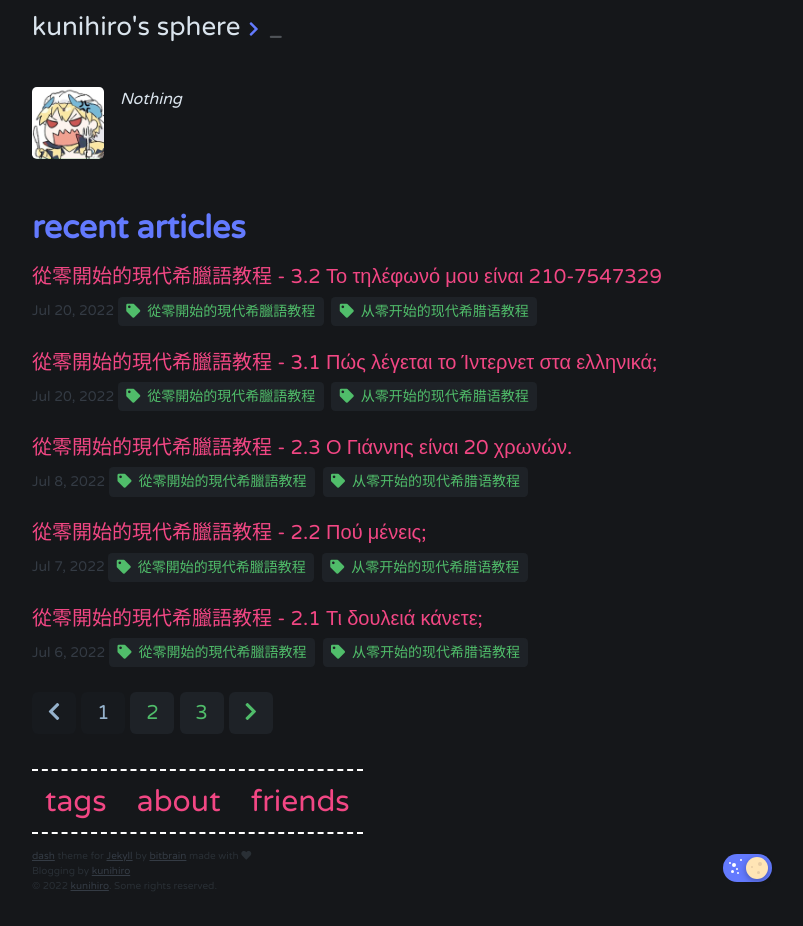
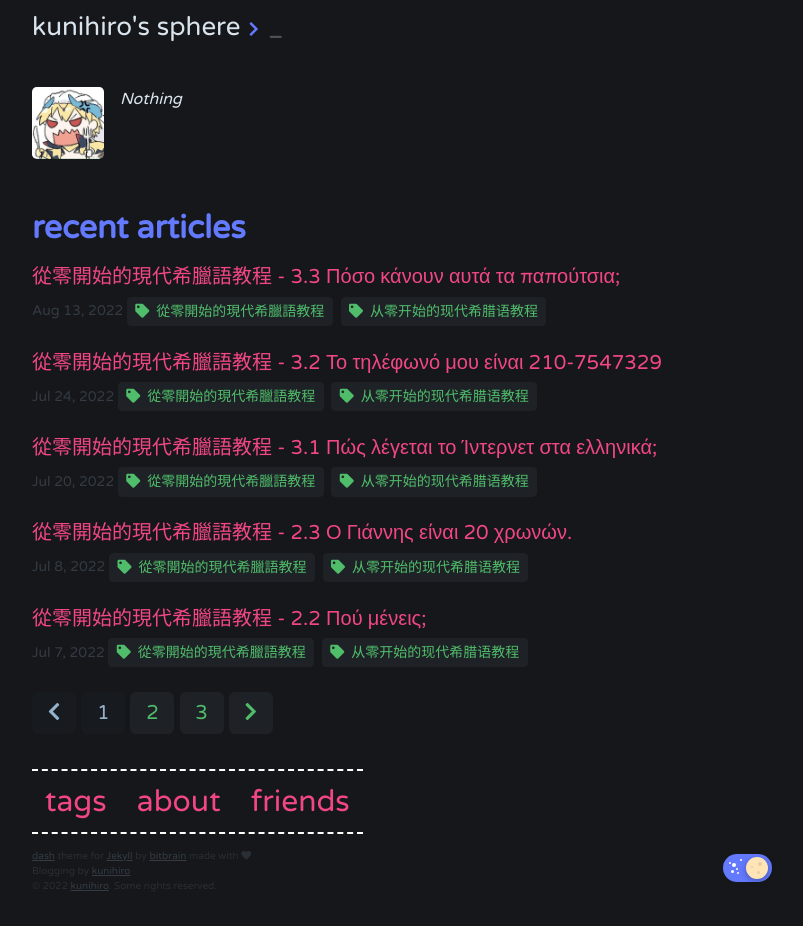
Before and after one commit to Linoleum2609/Linoleum2609.github.io, a Jekyll site: the page built from index.html, in a window 1280 px wide. Shown: the whole page, without its empty margins (238-1041 px from the left). Built offline with Jekyll 4.4.1, drawn with Linux system fonts in a browser that asks for light colours; the list of posts is cut into pages by our own code; part of the change alters nothing that is shown.

Commit message:
new article

```diff
--- a/_posts/2022-07-24-to-tilefono-moy.md
+++ b/_posts/2022-07-24-to-tilefono-moy.md
@@ -1,7 +1,7 @@
 ---
 layout: post
 title:  "從零開始的現代希臘語教程 - 3.2 Το τηλέφωνό μου είναι 210-7547329"
-date:   2022-07-20
+date:   2022-07-24
 tags: 從零開始的現代希臘語教程 从零开始的现代希腊语教程
 ---
 
@@ -10,7 +10,7 @@ tags: 從零開始的現代希臘語教程 从零开始的现代希腊语教程
 
 ---
 
-## 對話1
+## 對話2
 
 **Πιτσαρία**: Πιτσαρία «Pizza M», παρακαλώ;
 **Δημήτρια**: Θα ήθελα μια πίτσα σπέσιαλ.
@@ -24,7 +24,7 @@ tags: 從零開始的現代希臘語教程 从零开始的现代希腊语教程
 **Δημήτρια**: Ευχαριστώ.
 **Πιτσαρία**: Παρακαλώ.
 
---
+---
 
 1. 「Θα ήθελα」相當於英語的「I'd like」，表示「我想要」的一種很委婉的說法。「θα + 持續式過去時」是一種很少見而且用起來偏複雜的結構，這邊建議先只記住這一個當成固定搭配，否則後面時態可能會錯亂；
 2. 「τίποτ'」是「τίποτα」的縮略寫法，這個「α」當後面單詞是「α」開頭時可以省掉用「'」代替。它還有一種寫法是「τίποτε」；
--- /dev/null
+++ b/_posts/2022-08-13-poso-kanoun-auta-ta-papoutsia.md
@@ -0,0 +1,119 @@
+---
+layout: post
+title:  "從零開始的現代希臘語教程 - 3.3 Πόσο κάνουν αυτά τα παπούτσια;"
+date:   2022-08-13
+tags: 從零開始的現代希臘語教程 从零开始的现代希腊语教程
+---
+
+## 對話3
+
+**Πωλητής**: Καλημέρα σας, κυρία.
+**Πελάτισσα**: Καλημέρα. Πόσο κάνουν αυτά τα παπούτσια;
+**Πωλητής**: Μισό λεπτό... Κάνουν 800 ευρώ.
+**Πελάτισσα**: Είναι ακριβά, ε;
+**Πωλητής**: Α, είναι ιταλικά. Πουλάμε επίσης τα φτηνά παπούτσια στο δίπλο εμπορικό.
+**Πελάτισσα**: Ευχαριστώ.
+
+---
+
+1. κύριος/κυρία（名詞）和 κύριος, -α, -ο（形容詞）
+
+    形容詞的 κύριος, -α, -ο 是「最重要的；主要的」的意思；\
+    作為名詞的 κύριος 便是「先生」之意，那麼陰性的「κυρία」便是「女士」。其呼格形式分別是「κύριε」和「κυρία」（在文中用的便是呼格）。
+
+    主要是區分形容詞陰性的「κύρια」與名詞的「κυρία」，這倆只有重音不一樣。
+
+2. 呼格（Κλητική）
+
+    名詞的呼格用於稱呼人、動物或物件等。
+
+    在現代希臘語中，呼格不需要加任何冠詞，其形式與賓格一致，只有一個詞尾是例外，也就是以 -ος 結尾的單詞。
+
+    一方面，短的單詞可以直接去掉 ς，比如「Μάρκος」的呼格就是「Μάρκο」；當單詞「比較長」時詞尾會變成 -ε，比如「Μαρτίνος」就變成了「Μαρτίνε」。至於多長嘛，鬼知道，~~不如相信一下自己的直覺~~。
+
+3. αυτός, -ή, -ό
+
+	這是我們見到的第一個指示代詞（Δεικτική αντωνυμία），用於近稱（「這個」），其變位如下：
+
+	| αριθμός         | γένη           | αρσενικό  | θηλυκό    | ουδέτερο |
+	| ------------- | -------------- | --------- | --------- | -------- |
+	| **ενικός**          | **ονομαστική** | αυτ**ός** | αυτ**ή**  | αυτ**ό** |
+	|                          | **αιτιατική**  | αυτ**ό**  | αυτ**ή**  | αυτ**ό** |
+	| **πληθυντικός** | **ονομαστική** | αυτ**οί** | αυτ**ές** | αυτ**ά** |
+
+4. 「多少錢」的說法：Πόσο κάνει
+
+    這個用法其實很簡單，和英語差不多，後面會加上主格。
+
+    但因為「πόσο」才是「how many/how much」之意，「κάνει (it cost)」在這裡是動詞，所以又會扯上前後一致的問題：
+
+    \- Πόσο κάνει **αυτό το ρολόι**;
+    \- Πόσο κάνουν **αυτά τα ρολόγια;**
+
+    「Πόσο κάνει」的「How much」之意主要在計數上，所以加（συν/και）減（πλην）也是用的這個：
+
+    \- Πόσο κάνει δύο και δύο;
+    \-  Δύο και δύο κάνει τέσσερα.
+
+    \- Πόσο κάνει είκοσι πλην δέκα;
+    \- Κάνει δέκα.
+
+5. 形容詞的單數賓格
+
+	與名詞相比，形容詞的變化更為規律。通常來說，一般的形容詞有如下變化：
+
+	1. 當詞尾前是元音時（比如 ακριβός），此時陽、陰、中的詞尾分別是 -ος、-η、-ο
+
+		| πτώσεις \ γένη  | αρσενικό    | θηλυκό     | ουδέτερο   |
+		| -------------- | ----------- | ---------- | ---------- |
+		| **ονομαστική** | ακριβ**ός** | ακριβ**ή** | ακριβ**ό** |
+		| **αιτιατική**  | ακριβ**ό**  | ακριβ**ή** | ακριβ**ό** |
+
+	2. 當詞尾前是元音時（比如 παλ**ι**ός），此時陽、陰、中的詞尾分別是 -ος、-α、-ο
+
+		| πτώσεις \ γένη | αρσενικό   | θηλυκό    | ουδέτερο  |
+		| -------------- | ---------- | --------- | --------- |
+		| **ονομαστική** | παλι**ός** | παλι**ά** | παλι**ό** |
+		| **αιτιατική**  | παλι**ό**  | παλι**ά** | παλι**ό** |
+
+6. 形容詞的複數主格
+
+	形容詞的複數變化與「αυτός」的變化類似（~~就像有一個模板硬套那樣~~）
+
+	1. 以 -ος, -η, -ο 結尾的形容詞，其變化如表：
+
+		| αριθμός \ γένη  | αρσενικό    | θηλυκό     | ουδέτερο   |
+		| -------------- | ----------- | ---------- | ---------- |
+		| **ενικός** | ακριβ**ός** | ακριβ**ή** | ακριβ**ό** |
+		| **πληθυντικός**  | ακριβ**οί**  | ακριβ**ές** | ακριβ**ά** |
+
+	2. 以 -ος, -α, -ο 結尾的形容詞，其變化如表：
+
+		| αριθμός \ γένη  | αρσενικό    | θηλυκό     | ουδέτερο   |
+		| -------------- | ----------- | ---------- | ---------- |
+		| **ενικός** | παλι**ός** | παλι**ά** | παλι**ό** |
+		| **πληθυντικός**  | παλι**οί** | παλι**ές** | παλι**ά** |
+
+		這時您可能會問：「欸？這要怎麼區分陰性單數和中性複數？」
+		答案就是：背單詞時好好記住詞性吧（最多看後面名詞區分）
+
+7. 性數格的一致
+
+	在所有語言中這幾乎都是一項鐵規則。就像上面，「κάνει/κάνουν」隨著後面名詞改變，形容詞也是。對話中的形容詞都是中性複數，因為它們都是修飾「τα παπούτσια」，一個中性複數單詞（鞋子）
+
+---
+
+### 一些簡單形容詞
+
+|               | αρσενικό        | θηλυκό         | ουδέτερο       | *Κινέζικα*      |
+| ------------- | --------------- | -------------- | -------------- | --------------- |
+| *-ος, -η, -ο* | ακριβ**ός**     | ακριβ**ή**     | ακριβ**ό**     | 昂貴的             |
+|               | φτην**ός**      | φτην**ή**      | φτην**ό**      | 便宜的             |
+|               | μικρ**ός**      | μικρ**ή**      | μικρ**ό**      | 小的              |
+|               | μεγάλ**ος**     | μεγάλ**η**     | μεγάλ**ο**     | 大的              |
+|               | καθαρ**ός**     | καθαρ**ή**     | καθαρ**ό**     | 乾淨的；純潔的         |
+|               | άσχημ**ος**     | άσχημ**η**     | άσχημ**ο**     | 醜的；（天氣）壞的；令人不適的 |
+|               | βρώμικ**ος**    | βρώμικ**η**    | βρώμικ**ο**    | 髒的              |
+| *-ος, -α, -ο*   | ωραί**ος**      | ωραί**α**      | ωραί**ο**      | 好的              |
+|               | καινούργι**ος** | καινούργι**α** | καινούργι**ο** | 新的              |
+|               | παλι**ός**      | παλι**ά**      | παλι**ό**      | 舊的              |
```
Also changed, not shown: _posts/2022-07-20-pos-legetai-auto-sta-ellinika.md (+2 -2 lines).
